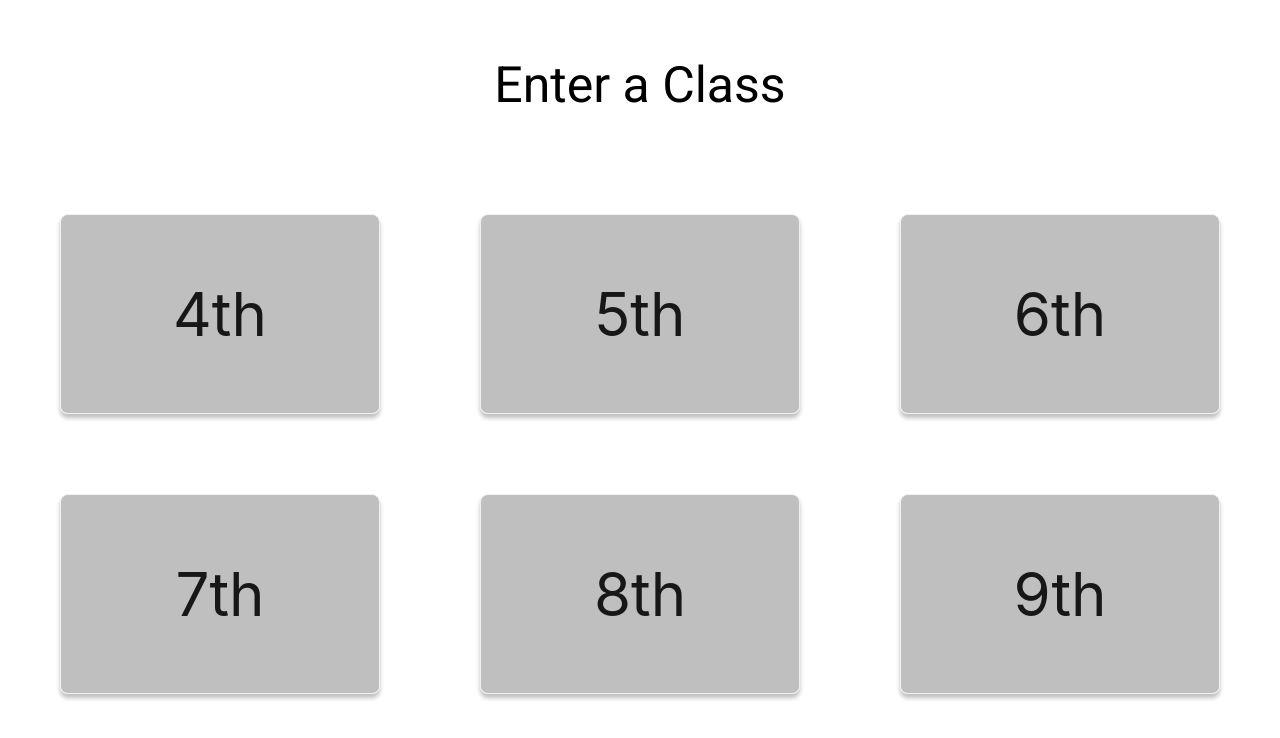
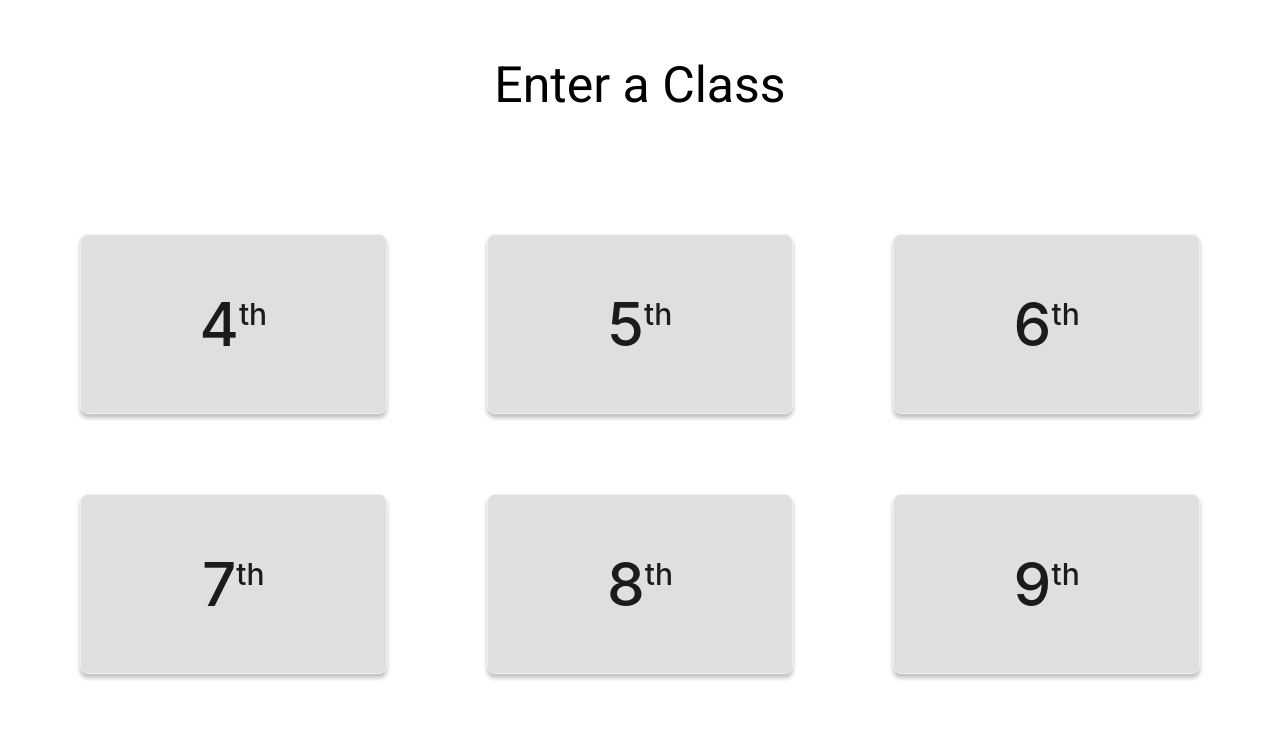
Before and after one commit to AryaK-31/Student-ERP, a React (Vite) app: page / in a window 1280 px wide. Shown: the top 738 px of the page. Built offline with nearby package versions, Linux system fonts and the light colour scheme.

Commit message:
AS-45 | Resolved issues as directed with respect to last pull request

```diff
--- a/src/App.tsx
+++ b/src/App.tsx
@@ -3,18 +3,20 @@ import Home from './screens/Home';
 import Dashboard from './screens/Dashboard';
 
 const router = createBrowserRouter(
-  createRoutesFromElements(
-    <>
-      <Route path="/" element={<Home />} />
-      <Route path="/dashboard" element={<Dashboard />} />
-    </>
-  ),
+  [
+    {
+      path : '/',
+      element : <Home />
+    },
+    {
+      path : '/dashboard',
+      element : <Dashboard />
+    }
+  ]
 );
 
 const App = () => (
-  <div>
     <RouterProvider router={router}/>
-  </div>
 );
 
 export default App;
--- a/src/components/Card.module.scss
+++ b/src/components/Card.module.scss
@@ -1,16 +1,15 @@
-@import '../utils/constants/variable';
-@import '../utils/constants/mixins';
+@import '../scss/variable';
 
 .cardStyle {
-  height: 20rem;
-  background-color: #00000040;
+  height: 18rem;
+  background-color: #dfdfdf;
   box-shadow: 0px 4px 4px 0px #00000040;
   display: flex;
   justify-content: center;
   align-items: center;
 
   &Para{
-    font-size: $font-size-primary-large;
+    font-size: var(--font-size-primary-large);
     text-align: center;
   }
 }
--- a/src/components/CardComponent.tsx
+++ b/src/components/CardComponent.tsx
@@ -12,13 +12,9 @@ const CardComponent: React.FC<CardComponentProps> = ({ children }) => {
   /** function provided by react-router-dom for navigating to routes without refresh */
   const navigate = useNavigate();
 
-  /** Navigates the page to '/dashboard' */
-  const handleClick = () => {
-    navigate('/dashboard')
-  }
-
   return (
-    <Card onClick={handleClick} hoverable className={styles.cardStyle}>
+    /** onClick Navigates the page to '/dashboard' */
+    <Card onClick={() => navigate('/dashboard')} hoverable className={styles.cardStyle}>
       <p className={styles.cardStylePara}>{children}</p>
     </Card>
   );
--- a/src/screens/Home.module.scss
+++ b/src/screens/Home.module.scss
@@ -1,6 +1,4 @@
-@import url('https://fonts.googleapis.com/css2?family=Roboto:ital,wght@0,100;0,300;0,400;0,500;0,700;0,900;1,100;1,300;1,400;1,500;1,700;1,900&display=swap');
-@import '../utils/constants/variable';
-@import '../utils/constants/mixins';
+@import '../scss/variable';
 
 .homeBase {
   min-height: 100vh;
@@ -13,11 +11,16 @@
 }
 
 .homeTitle {
-  font-family: 'Roboto', sans-serif;
-  font-size: $font-size-primary;
+  font-size: var(--font-size-primary);
 }
 
 .homeCardGrid {
   width: 100%;
-  padding: 5rem;
+  padding: 7rem;
+  font-weight: 500;
 }
+
+.supScript{
+  font-size: var(--font-size-secondary);
+
+}
--- a/src/screens/Home.tsx
+++ b/src/screens/Home.tsx
@@ -5,20 +5,16 @@ import allClasses from '../utils/constants/allClasses';
 import CardComponent from '../components/CardComponent';
 
 const Home: React.FC = () => (
-    <div className={`home ${styles.homeBase}`}>
-      <div className={`home--title ${styles.homeTitle}`}>Enter a Class</div>
-      <div className={`home--card-grid ${styles.homeCardGrid}`}>
+  <div className={styles.homeBase}>
+    <div className={styles.homeTitle}>Enter a Class</div>
+    <div className={styles.homeCardGrid}>
       <Row justify="center" gutter={[100, 80]}>
         {allClasses.map((classItem) => (
-            <Col
-              xs={24}
-              sm={24}
-              md={12}
-              lg={8}
-              span={8}
-              key={classItem}
-            >
-              <CardComponent>{classItem}th</CardComponent>
+          <Col span={8} key={classItem}>
+            <CardComponent>
+              {classItem}
+              <sup className={styles.supScript}>th</sup>{' '}
+            </CardComponent>
           </Col>
         ))}
       </Row>
@@ -26,5 +22,4 @@ const Home: React.FC = () => (
   </div>
 );
 
-
 export default Home;
--- /dev/null
+++ b/src/scss/_variable.scss
@@ -0,0 +1,11 @@
+@import url('https://fonts.googleapis.com/css2?family=Roboto:ital,wght@0,100;0,300;0,400;0,500;0,700;0,900;1,100;1,300;1,400;1,500;1,700;1,900&display=swap');
+
+/** Font related sizes */
+
+:root {
+  --font-size-primary-large: 6rem;
+  --font-size-primary : 5rem;
+  --font-size-secondary-large : 3.5rem;
+  --font-size-secondary : 3rem;
+  --font-family-base: 'Roboto', sans-serif;
+}
--- a/src/styles.scss
+++ b/src/styles.scss
@@ -1,14 +1,11 @@
 /* You can add global styles to this file, and also import other style files */
 
-@import './utils/constants/variable';
-@import './utils/constants/mixins';
+@import '../src/scss/variable';
 
-*,
-*::after,
-*::before {
+* {
   margin: 0;
   padding: 0;
-  box-sizing: border-box;
+  box-sizing: inherit;
 }
 
 html {
@@ -19,19 +16,9 @@ html {
   * 1rem = 10px
   **/
   font-size: 62.5%;
-
-  /** Refer src/utils/constants/_mixins for explaination */
-  @include respond(tab-port){
-    font-size: 56.25%; //7px
-  }
-
-  @include respond(phone){
-    font-size: 40.625%; //6.5px
-  }
-
-
 }
 
 body {
   box-sizing: border-box;
+  font-family: var(--font-family-base);
 }
--- a/src/utils/constants/_mixins.scss
+++ /dev/null
@@ -1,43 +0,0 @@
-/**
-The following mixin takes in breakpoint as arguments and applies media query as described
-
-0 - 400px : Small Phone
-400 - 600px : Phone
-600 - 900px : Tablet Portrait
-900 - 1200px : Tablet Landscape
-1200 - 1800px : Current Screen
-1800 + : Big desktop
-*/
-
-@mixin respond($breakpoint) {
-
-  @if $breakpoint == small-phone {
-    @media (max-width: 25em) { //400px
-      @content;
-    }
-  }
-
-  @if $breakpoint == phone {
-    @media (max-width: 37.5em) { //600px
-      @content;
-    }
-  }
-
-  @if $breakpoint == tab-port {
-    @media (max-width: 56.25em) { //900px
-      @content;
-    }
-  }
-
-  @if $breakpoint == tab-land {
-    @media (max-width: 75em) { //1200px
-      @content;
-    }
-  }
-
-  @if $breakpoint == big-desktop {
-    @media (max-width: 112.5em) { //1800px
-      @content;
-    }
-  }
-}
--- a/src/utils/constants/_variable.scss
+++ /dev/null
@@ -1,4 +0,0 @@
-/** Font related sizes */
-$font-size-primary-large : 6rem;
-$font-size-primary : 5rem;
-$font-size-secondary : 3.5rem;
```
Lines whose indentation alone changed are shown as unchanged.
